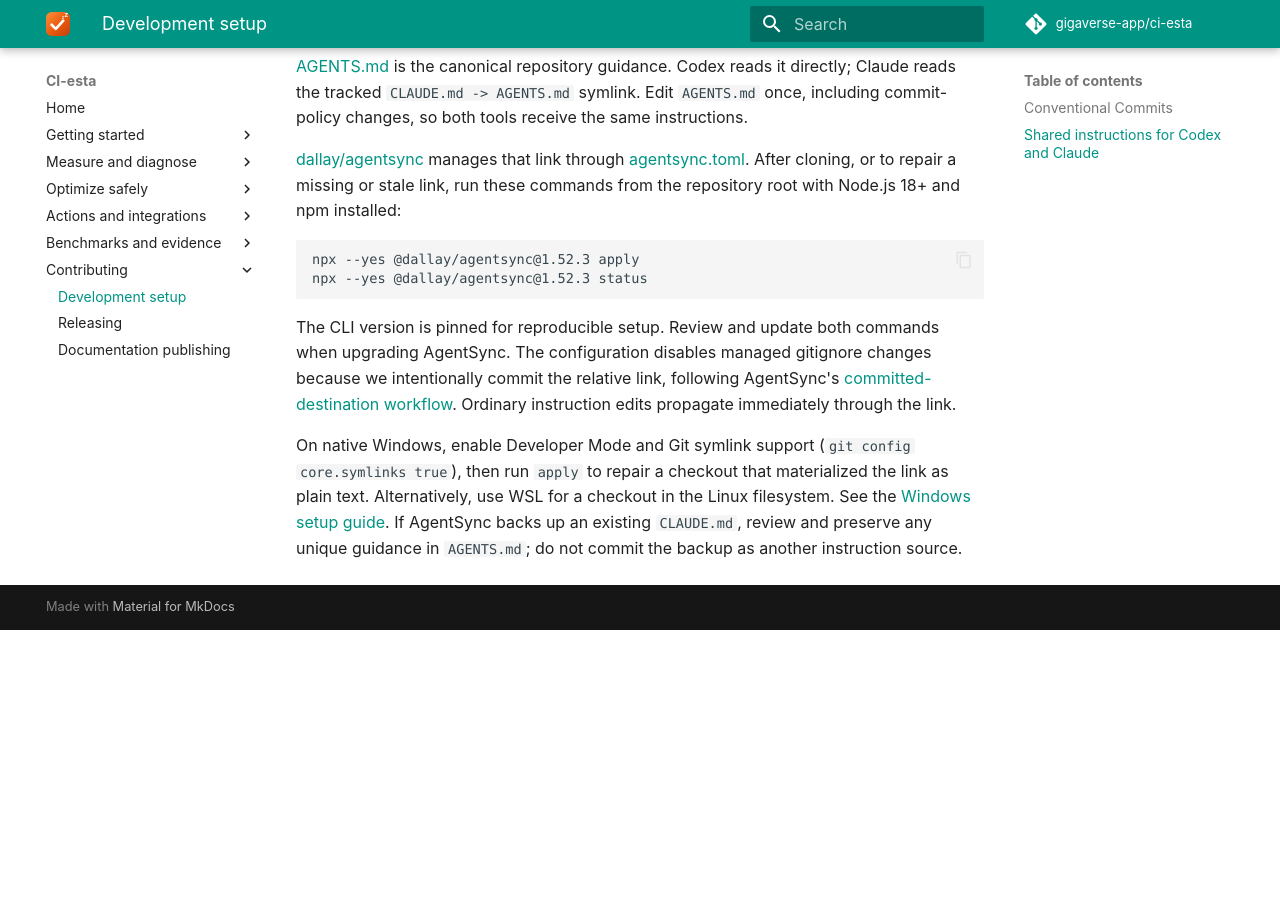
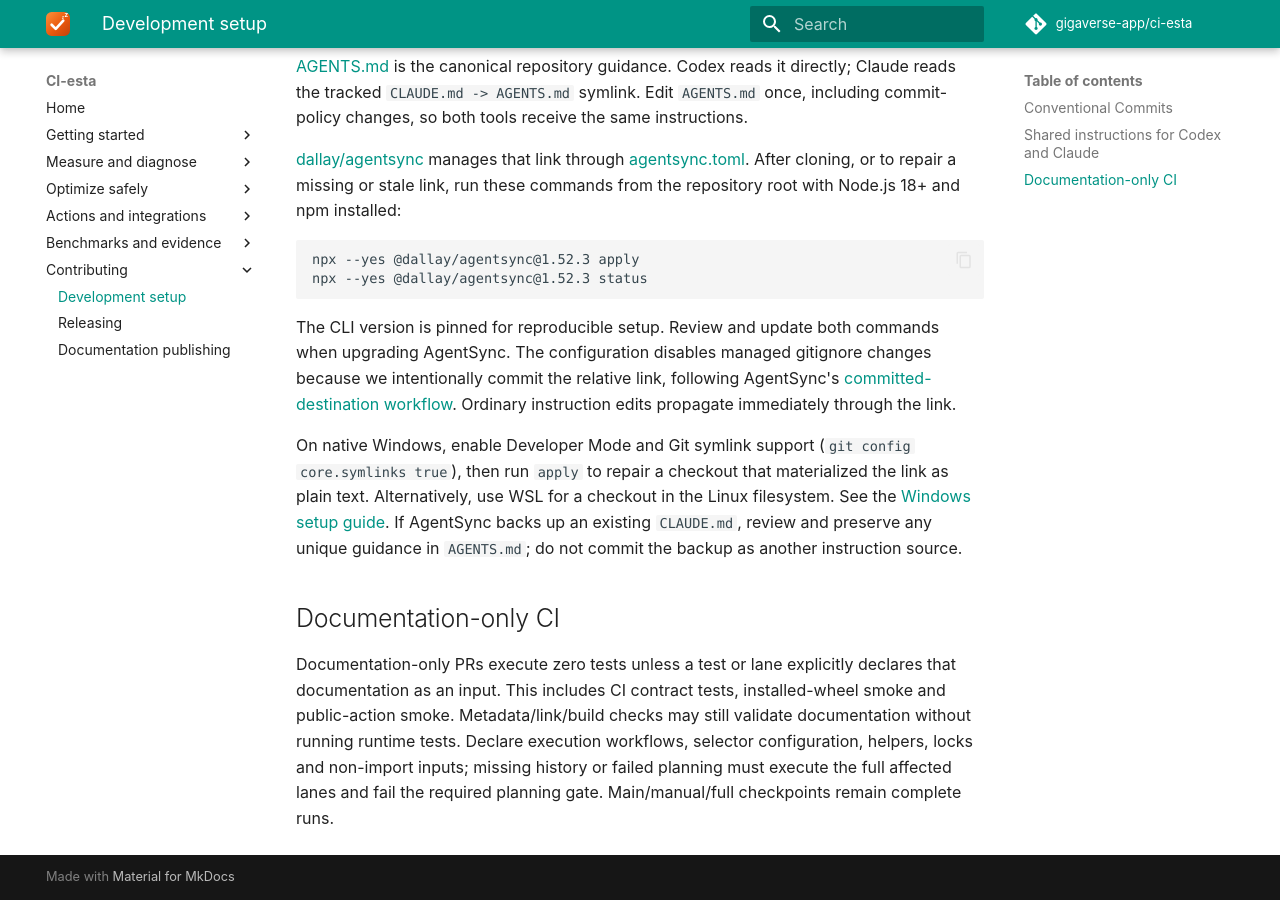
Before and after one commit to gigaverse-app/ci-esta, an MkDocs documentation site: the page built from CONTRIBUTING.md, in a window 1280 px wide and 900 px high, scrolled down 1423 px. Built offline with MkDocs 1.6.1 and Material for MkDocs 9.7.7, drawn with Linux system fonts in a browser that asks for light colours; comment, search, counter and statistics services are not loaded; before the commit the page ends 2053 px from its top, so only the background shows below that.

Commit message:
fix(ci): select all runtime tests by declared dependencies

```diff
--- a/CONTRIBUTING.md
+++ b/CONTRIBUTING.md
@@ -76,3 +76,13 @@ the Linux filesystem. See the
 [Windows setup guide](https://dallay.github.io/agentsync/guides/windows-symlink-setup/).
 If AgentSync backs up an existing `CLAUDE.md`, review and preserve any unique
 guidance in `AGENTS.md`; do not commit the backup as another instruction source.
+
+## Documentation-only CI
+
+Documentation-only PRs execute zero tests unless a test or lane explicitly
+declares that documentation as an input. This includes CI contract tests,
+installed-wheel smoke and public-action smoke. Metadata/link/build checks may
+still validate documentation without running runtime tests. Declare execution
+workflows, selector configuration, helpers, locks and non-import inputs; missing
+history or failed planning must execute the full affected lanes and fail the
+required planning gate. Main/manual/full checkpoints remain complete runs.
```
Also changed, not shown: AGENTS.md (+10 -0 lines), skills/ci-esta/SKILL.md (+5 -3 lines), skills/ci-esta/references/adoption.md (+4 -1 lines), 3 other files.
